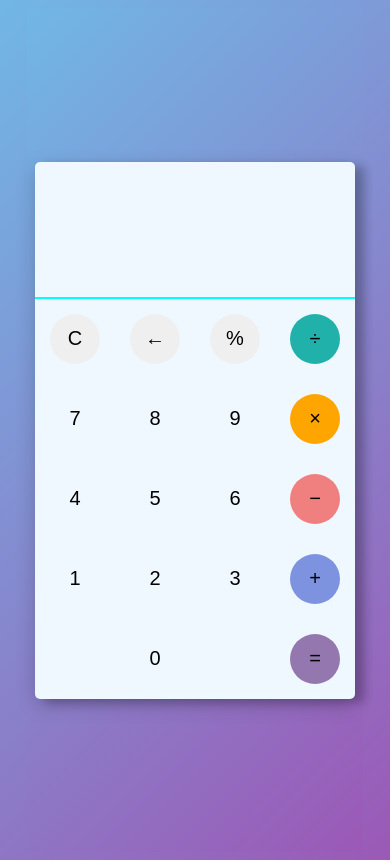
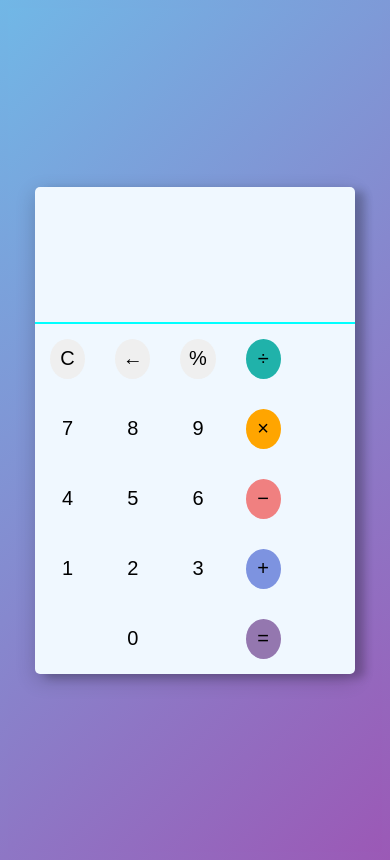
Before and after one commit to GousiaTantray/calculator, a plain HTML site: page index.html in a window 390 px wide. Drawn offline with Linux system fonts and the light colour scheme.

Commit message:
Add files via upload

```diff
--- a/style.css
+++ b/style.css
@@ -6,8 +6,7 @@ body {
 
 .container {
 
-    width: 90%;
-
+    width: 80%;
     height: 100vh;
     background: linear-gradient(135deg, aqua, green);
     background: linear-gradient( 135deg ,  #71b7e6, #9b59b6);
@@ -116,3 +115,23 @@ button:nth-child(20) {
     font-size: 20px;
     background-color: #9477af;
 }
+
+
+@media screen and (max-width: 420px) {
+
+
+    .container{
+        width: 100%;
+    }
+
+
+
+    .operator, .number {
+
+        width: 2.2rem;
+        height: 40px;
+        margin: 15px;
+
+    }
+}
+}
```
